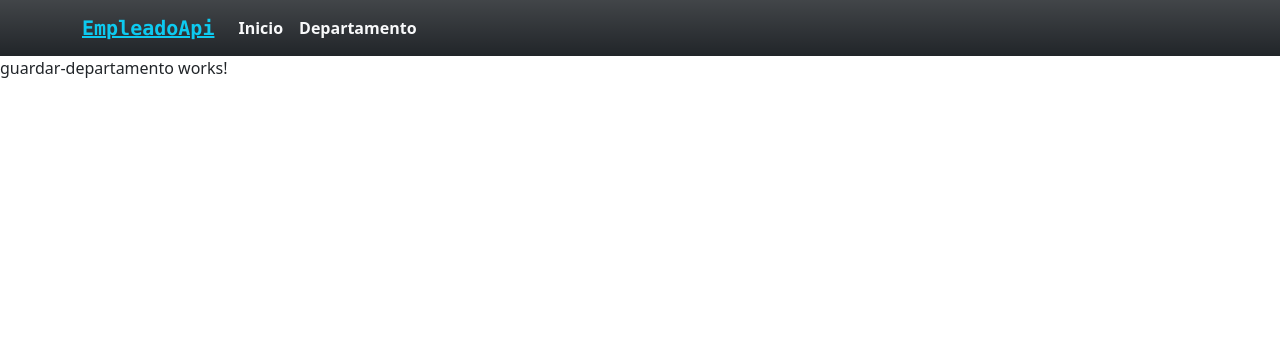
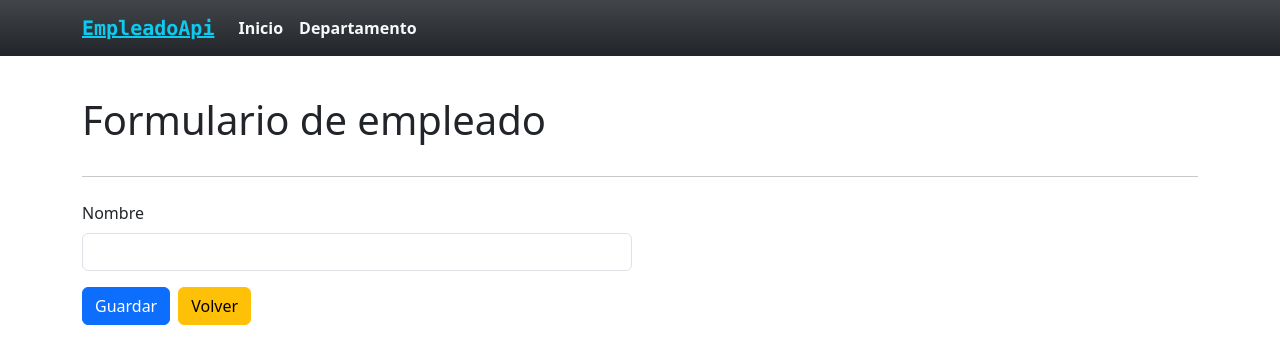
Before and after one commit to Jeim05/FrontendApiEmpleados, an Angular app: page /departamento/1 in a window 1280 px wide. Shown: the top 364 px of the page. Built offline with nearby package versions, Linux system fonts and the light colour scheme; no server answers.

Commit message:
consumo de api

```diff
--- a/src/app/Services/departamento.service.ts
+++ b/src/app/Services/departamento.service.ts
@@ -19,7 +19,7 @@ export class DepartamentoService {
   }
 
   obtener(id:number){
-    return this.http.get<Departamento>(this.apiUrl);
+    return this.http.get<Departamento>(`${this.apiUrl}/${id}`);
   }
 
   crear(objeto:Departamento){
--- a/src/app/components/departamento/departamento.component.html
+++ b/src/app/components/departamento/departamento.component.html
@@ -8,23 +8,30 @@
         </button>
       </div>
     </div>
-      <div class="card-body py-2">
-        <div class="d-inline-flex">
+    <div class="card-body py-2 table-responsive">
+      <table class="table">
+        <thead>
+          <tr>
+            <th scope="col">Nombre completo</th>
+            <th scope="col"></th>
+          </tr>
+        </thead>
+        <tbody>
           @for (item of listaDepartamentos; track $index) {
-                <div class="card m-lg-2" style="width: 18rem;">
-                    <div class="card-body">
-                      <h5 class="card-title">{{item.nombre}}</h5>
-                      <h6 class="card-subtitle mb-2 text-body-secondary">Id: {{item.idDepartamento}}</h6>
-                      <button class="btn btn-warning mb-1" (click)="editar(item)" title="Editar">
+          <tr>
+            <td>{{ item.nombre }}</td>
+            <td>
+              <button class="btn btn-warning mb-1" (click)="editar(item)">
                 <fa-icon [icon]="faPenToSquare"></fa-icon>
               </button>
-                      <button class="btn btn-danger ms-lg-3" (click)="eliminar(item)" title="Eliminar">
+              <button class="btn btn-danger ms-lg-3" (click)="eliminar(item)">
                 <fa-icon [icon]="faTrashCan"></fa-icon>
               </button>
-                    </div>
-                  </div>
+            </td>
+          </tr>
           }
+        </tbody>
+      </table>
     </div>
   </div>
 </div>
-    </div>
--- a/src/app/components/departamento/departamento.component.ts
+++ b/src/app/components/departamento/departamento.component.ts
@@ -1,4 +1,5 @@
-import { Component, inject } from '@angular/core';
+import { Component, inject, Input, OnInit } from '@angular/core';
+import { FormBuilder, FormGroup, ReactiveFormsModule } from '@angular/forms';
 import { FontAwesomeModule } from '@fortawesome/angular-fontawesome';
 import { faPenToSquare, faTrashCan } from '@fortawesome/free-solid-svg-icons';
 import { DepartamentoService } from '../../Services/departamento.service';
@@ -8,11 +9,11 @@ import { Router } from '@angular/router';
 @Component({
   selector: 'app-departamento',
   standalone: true,
-  imports: [FontAwesomeModule],
+  imports: [FontAwesomeModule, ReactiveFormsModule],
   templateUrl: './departamento.component.html',
   styleUrl: './departamento.component.css'
 })
-export class DepartamentoComponent {
+export class DepartamentoComponent{
   faPenToSquare = faPenToSquare;
   faTrashCan = faTrashCan;
 
@@ -50,6 +51,7 @@ export class DepartamentoComponent {
         next: (data) => {
           if (data.isSuccess) {
             this.obtenerDepartamentos();
+            alert("Eliminado con exito")
           }else{
             alert("No se pudo eliminar el departamento")
           }
--- a/src/app/components/guardar-departamento/guardar-departamento.component.html
+++ b/src/app/components/guardar-departamento/guardar-departamento.component.html
@@ -1 +1,22 @@
-<p>guardar-departamento works!</p>
+<div class="container">
+    <div class="py-4">
+        <h1 class="py-3">Formulario de empleado</h1>
+        <hr />
+        <div class="py-2">
+            <form class="row g-3" [formGroup]="formDepartamento">
+                <div class="col-md-6">
+                    <label for="nombre" class="form-label">Nombre</label>
+                    <input type="text" class="form-control" id="nombre" formControlName="nombre" />
+                </div>
+                <div class="col-12">
+                    <button class="btn btn-primary mr-2" (click)="guardar()">
+                        Guardar
+                    </button>
+                    <button class="btn btn-warning mx-2" (click)="volver()">
+                        Volver
+                    </button>
+                </div>
+            </form>
+        </div>
+    </div>
+</div>
--- a/src/app/components/guardar-departamento/guardar-departamento.component.ts
+++ b/src/app/components/guardar-departamento/guardar-departamento.component.ts
@@ -1,7 +1,8 @@
-import { Component, inject, Inject, Input, OnInit } from '@angular/core';
+import { Component, inject, Input, OnInit } from '@angular/core';
 import { FormBuilder, FormGroup, ReactiveFormsModule } from '@angular/forms';
 import { DepartamentoService } from '../../Services/departamento.service';
 import { Router } from '@angular/router';
+import { Departamento } from '../../Models/Departamento';
 
 
 @Component({
@@ -11,19 +12,71 @@ import { Router } from '@angular/router';
   templateUrl: './guardar-departamento.component.html',
   styleUrl: './guardar-departamento.component.css'
 })
-export class GuardarDepartamentoComponent implements OnInit{
+export class GuardarDepartamentoComponent implements OnInit {
   @Input('id') idDepartamento!: number;
   private departamentoService = inject(DepartamentoService);
   public formBuild = inject(FormBuilder);
 
-  public formDepartamento: FormGroup= this.formBuild.group({
+  public formDepartamento: FormGroup = this.formBuild.group({
     idDepartamento: [0],
     nombre: ['']
   })
 
-  constructor(private router:Router){}
+  constructor(private router: Router) { }
 
   ngOnInit(): void {
+    if (this.idDepartamento != 0) {
+      this.departamentoService.obtener(this.idDepartamento).subscribe({
+        next: (data) => {
+          this.formDepartamento.patchValue({
+            nombre: data.nombre
+          })
+        },
+        error: (err) => {
+          console.log(err.message)
+        }
+      })
+    }
+  }
 
+  guardar() {
+    const objeto: Departamento = {
+      idDepartamento: this.idDepartamento,
+      nombre: this.formDepartamento.value.nombre
+    }
+
+    if (this.idDepartamento == 0) {
+      this.departamentoService.crear(objeto).subscribe({
+        next: (data) => {
+          if (data.isSuccess) {
+            this.router.navigate(['/departamento'])
+            alert("Guardado con exito")
+          } else {
+            alert("Error al crear departamento")
+          }
+        },
+        error: (err) => {
+          console.log(err.message)
+        }
+      })
+    } else {
+      this.departamentoService.editar(objeto).subscribe({
+        next: (data) => {
+          if (data.isSuccess) {
+            this.router.navigate(['/departamento'])
+            alert("Guardado con exito")
+          } else {
+            alert("Error al editar departamento")
+          }
+        },
+        error: (err) => {
+          console.log(err.message)
+        }
+      })
+    }
+  }
+
+  volver() {
+    this.router.navigate(['/departamento'])
   }
 }
```
Lines whose indentation alone changed are shown as unchanged.
